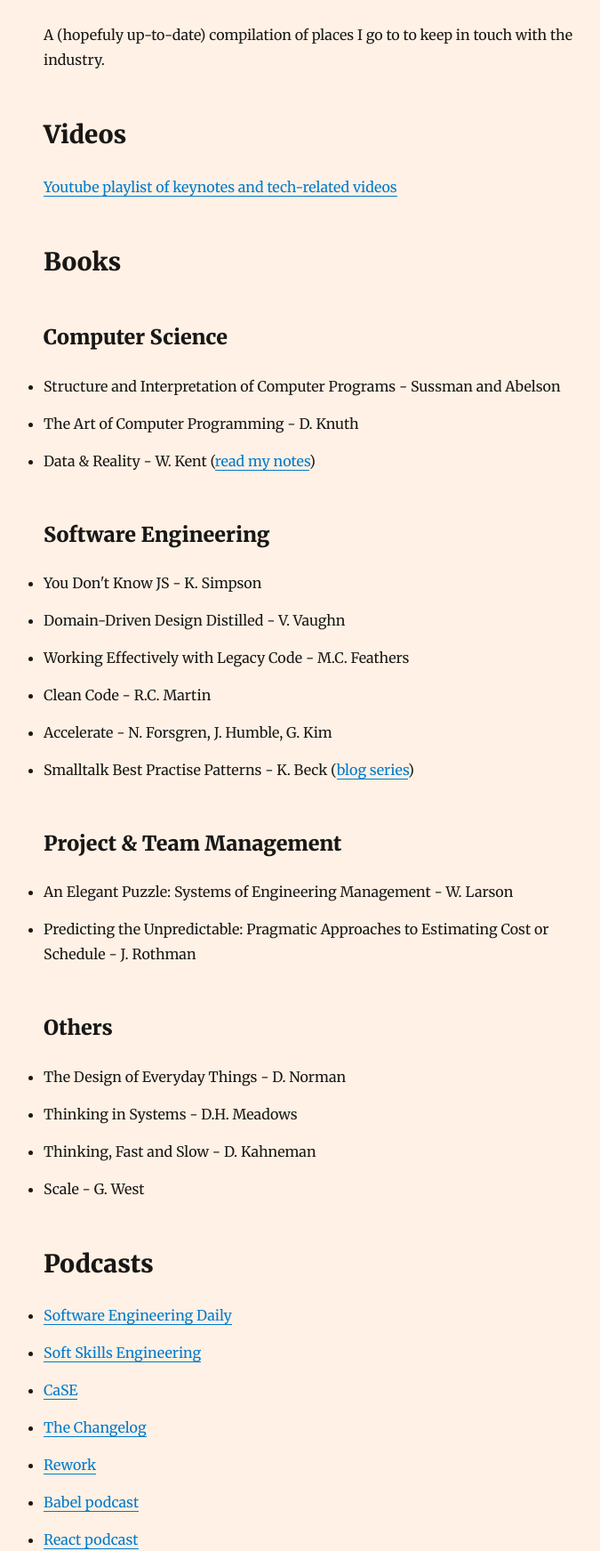
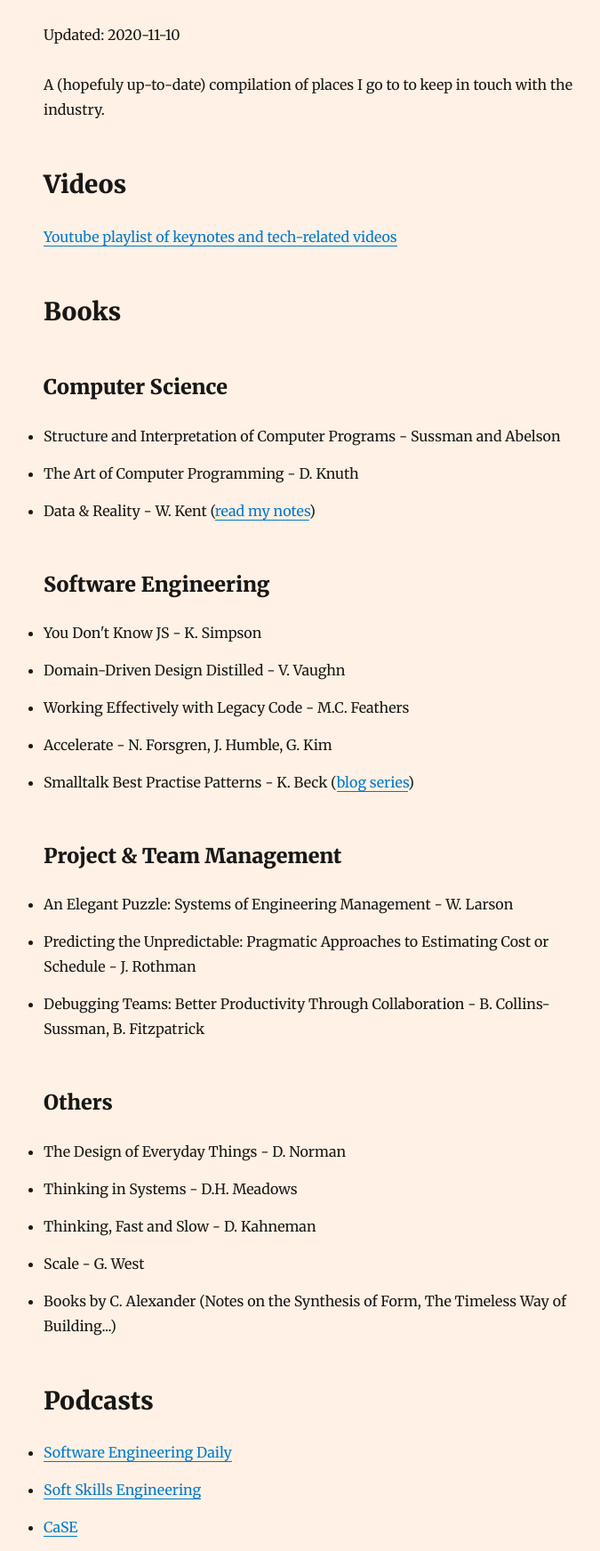
Before and after one commit to camille-hdl/website, a Gatsby site: page /learning-resources/ in a window 1280 px wide. Shown: the part 170-1913 px from the top of the page at 89% size, without its empty margins (276-951 px from the left). Built offline with nearby package versions, Linux system fonts and the light colour scheme; Gatsby itself is replaced by a stand-in of ours; some packages are replaced by stand-ins of ours.

Commit message:
Update learning resources
Adding and removing books, removing the link to the twitter list as I'm not so sure it's good advice anymore

```diff
--- a/content/blog/learning-resources/index.md
+++ b/content/blog/learning-resources/index.md
@@ -3,6 +3,8 @@ title: Learning Resources
 date: "2020-03-09T00:50:00.000Z"
 description: Curated list of multimedia resources on Computer Science and tech in general
 ---
+
+Updated: 2020-11-10
 
 A (hopefuly up-to-date) compilation of places I go to to keep in touch with the industry.
 
@@ -23,7 +25,6 @@ A (hopefuly up-to-date) compilation of places I go to to keep in touch with the
 * You Don't Know JS - K. Simpson
 * Domain-Driven Design Distilled - V. Vaughn
 * Working Effectively with Legacy Code - M.C. Feathers
-* Clean Code - R.C. Martin
 * Accelerate - N. Forsgren, J. Humble, G. Kim
 * Smalltalk Best Practise Patterns - K. Beck ([blog series](/tactical-php/))
 
@@ -31,6 +32,7 @@ A (hopefuly up-to-date) compilation of places I go to to keep in touch with the
 
 * An Elegant Puzzle: Systems of Engineering Management - W. Larson
 * Predicting the Unpredictable: Pragmatic Approaches to Estimating Cost or Schedule - J. Rothman
+* Debugging Teams: Better Productivity Through Collaboration - B. Collins-Sussman, B. Fitzpatrick
 
 ### Others
 
@@ -38,6 +40,7 @@ A (hopefuly up-to-date) compilation of places I go to to keep in touch with the
 * Thinking in Systems - D.H. Meadows
 * Thinking, Fast and Slow - D. Kahneman
 * Scale - G. West
+* Books by C. Alexander (Notes on the Synthesis of Form, The Timeless Way of Building...)
 
 ## Podcasts
 
@@ -45,7 +48,6 @@ A (hopefuly up-to-date) compilation of places I go to to keep in touch with the
 * [Soft Skills Engineering](https://softskills.audio/)
 * [CaSE](https://www.case-podcast.org/)
 * [The Changelog](https://changelog.com/podcast)
-* [Rework](https://rework.fm/)
 * [Babel podcast](https://podcast.babeljs.io/)
 * [React podcast](https://reactpodcast.simplecast.fm/)
 * [Software Engineering Radio](https://www.se-radio.net/)
@@ -72,7 +74,3 @@ A (hopefuly up-to-date) compilation of places I go to to keep in touch with the
 * https://css-tricks.com/
 * https://understandlegacycode.com/
 * https://macwright.org/
-
-## Twitter
-
-[List of Twitter accounts](https://twitter.com/i/lists/1236794434081218560?s=20)
```
